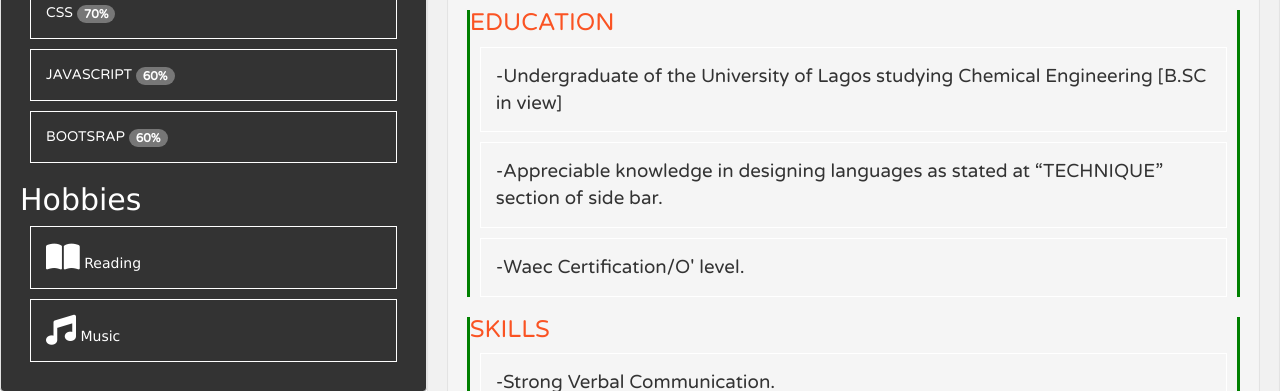
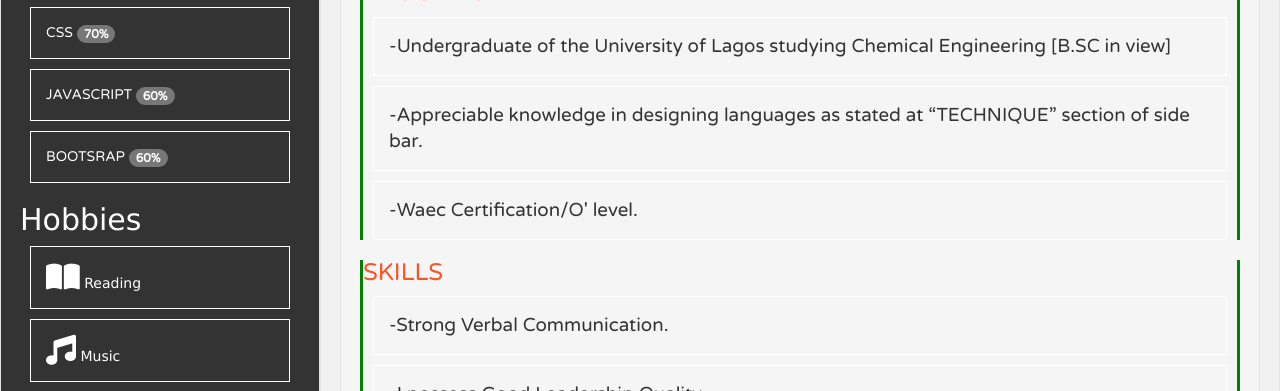
Before and after one commit to Starboy77/HNG-TASK, a plain HTML site: page index.html in a window 1280 px wide. Shown: the part 709-1100 px from the top of the page. Drawn offline with nearby package versions, Linux system fonts and the light colour scheme.

Commit message:
Update index.html

```diff
--- a/index.html
+++ b/index.html
@@ -71,7 +71,7 @@
 <body>
 
 	<div class="container-fluid row general">
-		<div class="well col-sm-4 about">
+		<div class="well col-sm-3 about">
 				<div class="contact">
 					<h2 style="text-align: center">About Me</h2>
 						<img class="img-responsive" src="https://png.pngtree.com/png-clipart/20190924/original/pngtree-user-vector-avatar-png-image_4830521.jpg" alt="gt">
@@ -102,7 +102,7 @@
 				</div>
 		</div>
 
-		<div class="well col-sm-8 content">
+		<div class="well col-sm-9 content">
 				<div class="well name page header">
 						<h1 style="font-size: 3em;color: green">Majoyegbe Ayomide</h1>
 						<h3><strong>Front-End Engineer</strong></h3>
```
